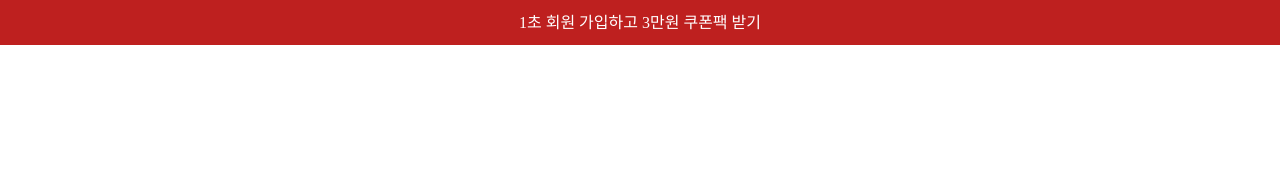
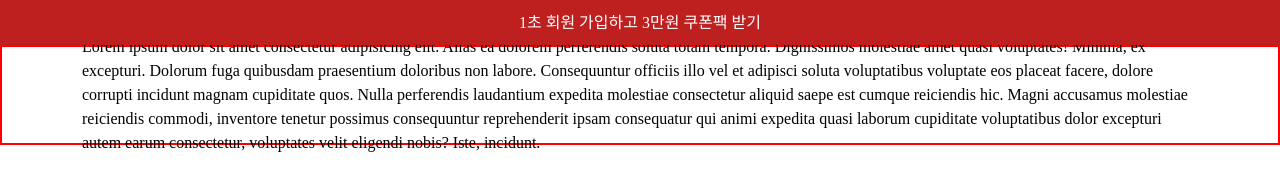
Before and after one commit to SangWon7242/happiert_09_25, a plain HTML site: page index.html in a window 1280 px wide. Drawn offline with nearby package versions, Linux system fonts and the light colour scheme; a web font is replaced by a local one.

Commit message:
탑바 inner 레이아웃

```diff
--- a/index.html
+++ b/index.html
@@ -22,7 +22,22 @@
         <div class="header-top-banner">
           <a href="#"> 1초 회원 가입하고 3만원 쿠폰팩 받기 </a>
         </div>
-        <header class="top-bar"></header>
+        <header class="top-bar">
+          <div class="inner">
+            Lorem ipsum dolor sit amet consectetur adipisicing elit. Alias ea
+            dolorem perferendis soluta totam tempora. Dignissimos molestiae amet
+            quasi voluptates! Minima, ex excepturi. Dolorum fuga quibusdam
+            praesentium doloribus non labore. Consequuntur officiis illo vel et
+            adipisci soluta voluptatibus voluptate eos placeat facere, dolore
+            corrupti incidunt magnam cupiditate quos. Nulla perferendis
+            laudantium expedita molestiae consectetur aliquid saepe est cumque
+            reiciendis hic. Magni accusamus molestiae reiciendis commodi,
+            inventore tenetur possimus consequuntur reprehenderit ipsam
+            consequatur qui animi expedita quasi laborum cupiditate voluptatibus
+            dolor excepturi autem earum consectetur, voluptates velit eligendi
+            nobis? Iste, incidunt.
+          </div>
+        </header>
       </div>
     </div>
   </body>
--- a/scss/main.scss
+++ b/scss/main.scss
@@ -91,3 +91,18 @@ $color-main: #be201f;
     color: #fff;
   }
 }
+
+.top-bar {
+  height: 100px;
+  position: fixed;
+  top: 45px;
+  inset-inline: 0;
+
+  .inner {
+    height: 100%;
+    padding-inline: 5rem;
+    display: flex;
+    align-items: center;
+    border: 2px solid red;
+  }
+}
```
Also changed, not shown: css/main.css.
